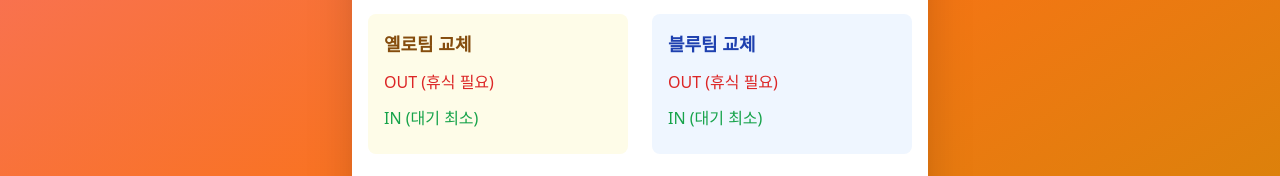
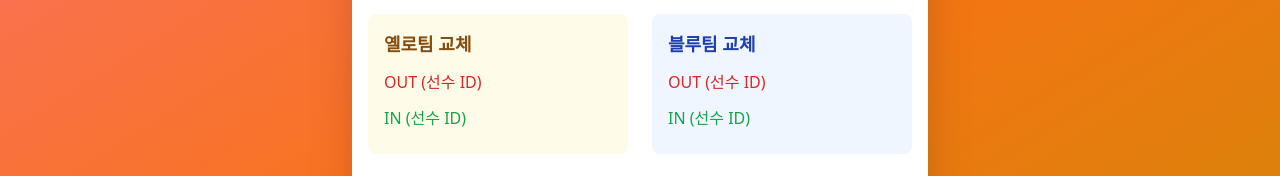
Before and after one commit to veritassky/FUTSAL_TEAM_MANAGER_FOR_DEBUGING, a React (Create React App) app: page / in a window 1280 px wide. Both pictures are taken after a click on the button "팀 교체". Shown: the part 306-482 px from the top of the page. Built offline with nearby package versions, Linux system fonts and the light colour scheme.

Commit message:
feat: 경기 시간 설정 기능 추가

```diff
--- a/src/futsalteammanagerdebug.tsx
+++ b/src/futsalteammanagerdebug.tsx
@@ -1,7 +1,7 @@
 import React, { useState, useEffect, useRef } from 'react';
 import { Users, Timer, Play, Pause, RotateCcw, Plus, Trash2, Bell, List } from 'lucide-react';
 
-// --- 상수 설정 (변경됨: GAME_DURATION_SEC 상수는 이제 상태로 관리됨) ---
+// --- 상수 설정 ---
 const KEEPER_ROTATION_SCHEDULE = [
   [1, 2],
   [3, 9],
@@ -13,13 +13,7 @@ const KEEPER_ROTATION_SCHEDULE = [
   [1, 4],
 ];
 
-// ✅ 기본 시간 설정 (7분 = 420초) - 코드를 깔끔하게 하기 위해 상수로 정의
 const DEFAULT_GAME_TIME_SEC = 7 * 60;
-
-// ❌ 기존 시간 상수들은 사용하지 않음 (이 값을 사용하는 로직은 gameDurationSeconds 상태로 대체됨)
-// const KEEPER_CHANGE_INTERVAL_SEC = 6;
-// const GAME_DURATION_SEC = 12;
-
 const ALARM_SOUND_URL = 'https://www.soundhelix.com/examples/mp3/SoundHelix-Song-1.mp3';
 
 
@@ -32,7 +26,6 @@ const FutsalTeamManagerDebug = () => {
   const [teams, setTeams] = useState({ teamA: [], teamB: [] });
   const [benchPlayers, setBenchPlayers] = useState({ teamA: [], teamB: [] });
 
-  // ✅ 새로운 상태: 한 쿼터의 시간 (초 단위)
   const [gameDurationSeconds, setGameDurationSeconds] = useState(DEFAULT_GAME_TIME_SEC);
 
   const [timerCount, setTimerCount] = useState(0);
@@ -58,7 +51,7 @@ const FutsalTeamManagerDebug = () => {
     }
   };
 
-  // --- 오디오, 타이머, 상태 업데이트 로직 ---
+  // --- 오디오, 타이머, 상태 업데이트 로직 (동일) ---
   const playAlarm = () => {
       try {stopAlarm();
           const audio = new Audio(ALARM_SOUND_URL);
@@ -93,16 +86,13 @@ const FutsalTeamManagerDebug = () => {
         const nextTotal = prev + 1;
         setDebugLog(`총 ${formatTime(nextTotal)} 진행중`);
 
-        // ✅ KEEPER_CHANGE_INTERVAL_SEC 대신 gameDurationSeconds 사용
         if (nextTotal % gameDurationSeconds === 0) {
           setIsTimerRunning(false);
           setIsKeeperChangeTime(true);
 
-          // ✅ GAME_DURATION_SEC 대신 gameDurationSeconds * 2 (전후반 총 시간) 사용
           if (nextTotal >= gameDurationSeconds * 2) {
             triggerNotification(`🔔 경기 ${currentGame} 종료! 최종 스코어 ${score.teamA}:${score.teamB}`);
           } else {
-            // ✅ KEEPER_CHANGE_INTERVAL_SEC 대신 gameDurationSeconds 사용
             triggerNotification(`🔔 ${gameDurationSeconds / 60}분 경과! 키퍼 교체 시간!`);
           }
         }
@@ -112,7 +102,7 @@ const FutsalTeamManagerDebug = () => {
     }, 1000);
 
     return () => clearTimeout(timer);
-  }, [timerCount, isTimerRunning, isKeeperChangeTime, totalGameTime, currentGame, score.teamA, score.teamB, gameDurationSeconds]); // ✅ 의존성 배열에 gameDurationSeconds 추가
+  }, [timerCount, isTimerRunning, isKeeperChangeTime, totalGameTime, currentGame, score.teamA, score.teamB, gameDurationSeconds]);
 
 
   const formatTime = (seconds) => {
@@ -128,7 +118,6 @@ const FutsalTeamManagerDebug = () => {
     }));
   };
 
-  // ... (선수 추가/삭제, 팀 밸런스 로직 동일) ...
   const addPlayer = () => {
     if (newPlayer.name.trim()) {
       const newId = Math.max(...players.map(p => p.id), 0) + 1;
@@ -146,30 +135,41 @@ const FutsalTeamManagerDebug = () => {
     setPlayers(players.filter(p => p.id !== id));
   };
 
+  // ✅ 1. generateBalancedTeams 함수 수정: ID 순으로 정렬하여 마킹 번호 고정
   const generateBalancedTeams = () => {
     if (players.length < 18) {
-      alert('18명 필요 (옐로9 + 블루9)');
+        alert('9명씩 18명이 필요합니다.');
         return;
     }
+
     const yellowPlayers = players.filter(p => p.team === 'yellow');
     const bluePlayers = players.filter(p => p.team === 'blue');
-    const sortByPlayTime = (list) => {
-      return [...list].sort((a, b) => {
-        const aTotal = (playerStats[a.id]?.fieldTime || 0) + (playerStats[a.id]?.keeperTime || 0);
-        const bTotal = (playerStats[b.id]?.fieldTime || 0) + (playerStats[b.id]?.keeperTime || 0);
-        return aTotal - bTotal;
-      });
-    };
-    const sortedYellow = sortByPlayTime(yellowPlayers);
-    const sortedBlue = sortByPlayTime(bluePlayers);
 
-    setTeams({ teamA: sortedYellow.slice(0, 6), teamB: sortedBlue.slice(0, 6) });
-    setBenchPlayers({ teamA: sortedYellow.slice(6, 9), teamB: sortedBlue.slice(6, 9) });
-    setCurrentView('teams');
+    // ID 순으로 정렬하여 입력 순서(마킹 번호)를 강제합니다.
+    const sortByInputOrder = (list) => {
+        return [...list].sort((a, b) => a.id - b.id);
     };
 
+    const sortedYellow = sortByInputOrder(yellowPlayers);
+    const sortedBlue = sortByInputOrder(bluePlayers);
+
+    // 정렬된 목록을 기준으로 필드(1~6번)와 벤치(7~9번)에 순서대로 할당합니다.
+    setTeams({
+        teamA: sortedYellow.slice(0, 6), // 옐로 필드 (마킹 번호 1~6)
+        teamB: sortedBlue.slice(0, 6)   // 블루 필드 (마킹 번호 1~6)
+    });
+    setBenchPlayers({
+        teamA: sortedYellow.slice(6, 9), // 옐로 벤치 (마킹 번호 7~9)
+        teamB: sortedBlue.slice(6, 9)   // 블루 벤치 (마킹 번호 7~9)
+    });
+
+    setCurrentView('teams');
+    setDebugLog('선수 ID 순서대로 팀 편성 완료 (1-6 필드, 7-9 벤치)');
+  };
+
+
   const startGame = () => {
-    if (currentGame > KEEPER_ROTATION_SCHEDULE.length) return;
+    // if (currentGame > KEEPER_ROTATION_SCHEDULE.length) return;
 
     setCurrentView('game');
     setTimerCount(0);
@@ -187,8 +187,8 @@ const FutsalTeamManagerDebug = () => {
     setDebugLog(`경기 ${currentGame} (순서표 ${scheduleGame}경기): 양팀 ${keepers[0]}→${keepers[1]}번 키퍼`);
 
     const newStats = { ...playerStats };
-    // ... (스탯 업데이트 로직 동일) ...
     [...teams.teamA, ...teams.teamB].forEach(player => {
+      // ✅ 플레이 타임 관련 로직 제거 (요청에 따라)
       newStats[player.id].totalGames += 1;
     });
     setPlayerStats(newStats);
@@ -197,10 +197,10 @@ const FutsalTeamManagerDebug = () => {
   const completeKeeperChange = () => {
     stopAlarm();
     const newStats = { ...playerStats };
-    // ✅ KEEPER_CHANGE_INTERVAL_SEC 대신 gameDurationSeconds 사용
     const intervalMin = gameDurationSeconds / 60;
 
-    const keeperA = teams.teamA[keeperRotation.teamA - 1];
+    // ✅ 플레이 타임 기록 로직 제거 (요청에 따라)
+    /* const keeperA = teams.teamA[keeperRotation.teamA - 1];
     const keeperB = teams.teamB[keeperRotation.teamB - 1];
 
     if (keeperA) newStats[keeperA.id].keeperTime += intervalMin;
@@ -212,14 +212,14 @@ const FutsalTeamManagerDebug = () => {
     teams.teamB.forEach((player, idx) => {
       if (idx + 1 !== keeperRotation.teamB) newStats[player.id].fieldTime += intervalMin;
     });
+    */
 
     setPlayerStats(newStats);
 
     const gameIndex = (currentGame - 1) % KEEPER_ROTATION_SCHEDULE.length;
     const keepers = KEEPER_ROTATION_SCHEDULE[gameIndex];
 
-    // ✅ GAME_DURATION_SEC 대신 gameDurationSeconds * 2 사용
-    if (totalGameTime < gameDurationSeconds * 2) { // 2쿼터 총 시간을 체크
+    if (totalGameTime < gameDurationSeconds * 2) {
       setKeeperRotation({ teamA: keepers[1], teamB: keepers[1] });
       setCurrentHalf(2);
       setIsKeeperChangeTime(false);
@@ -235,34 +235,22 @@ const FutsalTeamManagerDebug = () => {
     setIsTimerRunning(false);
     setIsKeeperChangeTime(false);
 
-    const newStats = { ...playerStats };
-    // ✅ KEEPER_CHANGE_INTERVAL_SEC 대신 gameDurationSeconds 사용
+    // ✅ 플레이 타임 기록 로직 제거 (요청에 따라)
+    /* const newStats = { ...playerStats };
     const intervalSec = gameDurationSeconds;
     const remaining = timerCount % intervalSec;
 
     if (remaining > 0) {
-      const remainingMin = remaining / 60;
-      const keeperA = teams.teamA[keeperRotation.teamA - 1];
-      const keeperB = teams.teamB[keeperRotation.teamB - 1];
-
-      if (keeperA) newStats[keeperA.id].keeperTime += remainingMin;
-      if (keeperB) newStats[keeperB.id].keeperTime += remainingMin;
-
-      teams.teamA.forEach((p, idx) => {
-        if (idx + 1 !== keeperRotation.teamA) newStats[p.id].fieldTime += remainingMin;
-      });
-      teams.teamB.forEach((p, idx) => {
-        if (idx + 1 !== keeperRotation.teamB) newStats[p.id].fieldTime += remainingMin;
-      });
+      // ... (남은 시간 기록 로직 제거) ...
     }
-
     setPlayerStats(newStats);
+    */
 
     setGameHistory(prev => [...prev, {
         game: currentGame,
         scoreA: score.teamA,
         scoreB: score.teamB,
-        winner: score.teamA > score.teamB ? '옐로 승' : score.teamB > score.teamA ? '무승부' : '블루 승' // ✅ 수정: score.teamB > score.teamA ? '블루 승' : '무승부'
+        winner: score.teamA > score.teamB ? '옐로 승' : score.teamB > score.teamA ? '블루 승' : '무승부'
     }]);
 
     const finalLog = `경기 ${currentGame} 종료! 최종 스코어: ${score.teamA} 대 ${score.teamB}`;
@@ -275,41 +263,67 @@ const FutsalTeamManagerDebug = () => {
     }
   };
 
+
+  // ✅ 2. suggestSubstitutions 함수 수정: 선수 ID 기반 고정 로테이션 적용
   const suggestSubstitutions = () => {
-    const getWithTime = (list) => {
-      return list.map(p => ({
-        ...p,
-        totalTime: (playerStats[p.id]?.fieldTime || 0) + (playerStats[p.id]?.keeperTime || 0)
-      }));
-    };
+      // 3경기 순환 로테이션 규칙을 선수 ID(번호) 기준으로 정의
+      const rotationCount = (currentGame - 1) % 3; // 1경기 후: 0, 2경기 후: 1, 3경기 후: 2
 
-    const teamATime = getWithTime(teams.teamA).sort((a, b) => b.totalTime - a.totalTime);
-    const teamBTime = getWithTime(teams.teamB).sort((a, b) => b.totalTime - a.totalTime);
-    const benchATime = getWithTime(benchPlayers.teamA).sort((a, b) => a.totalTime - b.totalTime);
-    const benchBTime = getWithTime(benchPlayers.teamB).sort((a, b) => a.totalTime - b.totalTime);
+      let outIDs = []; // 필드에서 나갈 선수 번호 (ID)
+      let inIDs = [];  // 벤치에서 들어올 선수 번호 (ID)
 
+      if (rotationCount === 0) {
+          // 1경기 후: 7, 8, 9 IN, 2, 5, 6 OUT
+          outIDs = [2, 5, 6];
+          inIDs = [7, 8, 9];
+      } else if (rotationCount === 1) {
+          // 2경기 후: 2, 5, 6 IN, 1, 3, 4 OUT
+          outIDs = [1, 3, 4];
+          inIDs = [2, 5, 6];
+      } else if (rotationCount === 2) {
+          // 3경기 후: 1, 3, 4 IN, 7, 8, 9 OUT
+          outIDs = [7, 8, 9];
+          inIDs = [1, 3, 4];
+      }
+
+      // 선수 ID를 기반으로 현재 팀A/팀B 목록에서 대상을 찾습니다.
+      const teamAOut = teams.teamA.filter(p => outIDs.includes(p.id));
+      const teamBOut = teams.teamB.filter(p => outIDs.includes(p.id));
+
+      const teamAIn = benchPlayers.teamA.filter(p => inIDs.includes(p.id));
+      const teamBIn = benchPlayers.teamB.filter(p => inIDs.includes(p.id));
+
+      // totalTime 속성은 이제 사용하지 않으므로 포함하지 않습니다.
       return {
-      teamA: { out: teamATime.slice(0, 3), in: benchATime.slice(0, 3) },
-      teamB: { out: teamBTime.slice(0, 3), in: benchBTime.slice(0, 3) }
+          teamA: { out: teamAOut, in: teamAIn },
+          teamB: { out: teamBOut, in: teamBIn }
       };
   };
 
+
+  // ✅ 3. applySubstitutions 함수 수정: ID 기반 필터링 사용
   const applySubstitutions = () => {
     const subs = suggestSubstitutions();
 
+    // Team A (필드) 업데이트: OUT 선수를 제외하고, IN 선수를 추가
     const newTeamA = [
-      ...teams.teamA.filter(p => !subs.teamA.out.some(out => out.id === p.id)),
+        ...teams.teamA.filter(p => !subs.teamA.out.some(outP => outP.id === p.id)),
         ...subs.teamA.in
     ];
+
+    // Team B (필드) 업데이트: OUT 선수를 제외하고, IN 선수를 추가
     const newTeamB = [
-      ...teams.teamB.filter(p => !subs.teamB.out.some(out => out.id === p.id)),
+        ...teams.teamB.filter(p => !subs.teamB.out.some(outP => outP.id === p.id)),
         ...subs.teamB.in
     ];
 
+    // Bench A (벤치) 업데이트: IN 선수를 제외하고, OUT 선수를 추가
     const newBenchA = [
         ...benchPlayers.teamA.filter(p => !subs.teamA.in.some(inP => inP.id === p.id)),
         ...subs.teamA.out
     ];
+
+    // Bench B (벤치) 업데이트: IN 선수를 제외하고, OUT 선수를 추가
     const newBenchB = [
         ...benchPlayers.teamB.filter(p => !subs.teamB.in.some(inP => inP.id === p.id)),
         ...subs.teamB.out
@@ -341,7 +355,7 @@ const FutsalTeamManagerDebug = () => {
   };
 
 
-  // --- 렌더링 ---
+  // --- 렌더링 (동일) ---
   return (
     <div className="min-h-screen bg-gradient-to-br from-red-400 via-orange-500 to-yellow-600 p-2">
       <div className="max-w-xl mx-auto">
@@ -377,7 +391,7 @@ const FutsalTeamManagerDebug = () => {
               <div>
                 <h2 className="text-2xl font-bold mb-6">선수 관리</h2>
 
-                {/* ✅ 시간 설정 입력 필드 추가 (쿼터 설정 기능) */}
+                {/* 시간 설정 입력 필드 */}
                 <div className="bg-gray-50 p-4 rounded-lg mb-6 border border-orange-300">
                     <label
                         htmlFor="gameDurationInput"
@@ -389,12 +403,10 @@ const FutsalTeamManagerDebug = () => {
                         id="gameDurationInput"
                         type="number"
                         min="1"
-                        // 초 -> 분으로 변환하여 표시
                         value={gameDurationSeconds / 60}
                         onChange={(e) => {
                             const minutes = parseInt(e.target.value, 10);
                             if (minutes > 0) {
-                                // 분 -> 초로 변환하여 저장
                                 setGameDurationSeconds(minutes * 60);
                             }
                         }}
@@ -404,7 +416,7 @@ const FutsalTeamManagerDebug = () => {
                     <p className="text-xs text-gray-500 mt-2">※ 쿼터 시간은 키퍼 교체 주기와 동일합니다.</p>
                 </div>
 
-                {/* 선수 추가 섹션 (동일) */}
+                {/* 선수 추가 섹션 */}
                 <div className="bg-gray-50 p-3 rounded-lg mb-6">
                   <div className="flex gap-3">
                     <input
@@ -440,7 +452,7 @@ const FutsalTeamManagerDebug = () => {
                   </div>
                 </div>
 
-                {/* 선수별 누적 기록 (동일) */}
+                {/* 선수별 누적 기록 */}
                 <div className="grid gap-3 mb-6">
                   <h3 className="text-xl font-bold mb-3">선수별 누적 기록</h3>
                   {players.map(player => (
@@ -453,7 +465,8 @@ const FutsalTeamManagerDebug = () => {
                         </span>
                         <span className="font-medium">{player.name}</span>
                         <span className="text-sm text-gray-500">
-                          (총: {((playerStats[player.id]?.fieldTime || 0) + (playerStats[player.id]?.keeperTime || 0)).toFixed(1)}분)
+                          {/* ✅ 플레이 타임 기록 제거에 따라 표시 로직도 제거 */}
+                          (ID: {player.id})
                         </span>
                       </div>
                       <button onClick={() => deletePlayer(player.id)} className="text-red-600">
@@ -463,7 +476,7 @@ const FutsalTeamManagerDebug = () => {
                   ))}
                 </div>
 
-                {/* 하단 버튼: 팀 구성 및 초기화 (동일) */}
+                {/* 하단 버튼: 팀 구성 및 초기화 */}
                 <div className="flex justify-between gap-4">
                   <button
                     onClick={generateBalancedTeams}
@@ -482,7 +495,7 @@ const FutsalTeamManagerDebug = () => {
               </div>
             )}
 
-            {/* 경기 기록 뷰 (동일) */}
+            {/* 경기 기록 뷰 */}
             {currentView === 'history' && (
                 <div>
                     <h2 className="text-2xl font-bold mb-6 flex items-center gap-2">
@@ -495,7 +508,6 @@ const FutsalTeamManagerDebug = () => {
                             <div className="font-bold text-center">경기 #</div>
                             <div className="font-bold col-span-2 text-center">스코어</div>
                             <div className="font-bold text-center">승패</div>
-                            {/* <div className="font-bold text-center"></div> // 기존 코드가 grid-cols-4에 맞추기 위해 제거 */}
                             {gameHistory.map((h, idx) => (
                                 <React.Fragment key={idx}>
                                     <div className="p-2 text-center">{h.game}</div>
@@ -503,7 +515,6 @@ const FutsalTeamManagerDebug = () => {
                                         <span className="text-yellow-600">{h.scoreA}</span> : <span className="text-blue-600">{h.scoreB}</span>
                                     </div>
                                     <div className={`p-2 font-medium text-center ${h.winner.includes('승') ? 'text-green-600' : 'text-gray-500'}`}>{h.winner}</div>
-                                    {/* <div className="p-2 text-center text-xs text-gray-400">{idx < 8 ? '정규' : '연장'}</div> */}
                                 </React.Fragment>
                             ))}
                         </div>
@@ -519,20 +530,20 @@ const FutsalTeamManagerDebug = () => {
                 </div>
             )}
 
-            {/* 팀 편성 뷰 (동일) */}
+            {/* 팀 편성 뷰 */}
             {currentView === 'teams' && teams.teamA.length > 0 && (
               <div>
                 <h2 className="text-2xl font-bold mb-6">팀 구성</h2>
                 <div className="grid grid-cols-1 md:grid-cols-2 gap-4 mb-6">
                   <div className="bg-yellow-50 p-6 rounded-lg border-2 border-yellow-400">
                     <h3 className="text-xl font-bold text-yellow-800 mb-4">옐로팀 (Team A)</h3>
-                    {teams.teamA.map((p, idx) => (<div key={p.id} className="p-2 bg-white rounded mb-2">#{idx + 1}. {p.name}</div>))}
-                    {benchPlayers.teamA.length > 0 && (<div className="mt-4"><div className="font-medium mb-2">벤치</div>{benchPlayers.teamA.map(p => (<div key={p.id} className="p-1 bg-gray-100 rounded text-sm mb-1">{p.name}</div>))}</div>)}
+                    {teams.teamA.map((p, idx) => (<div key={p.id} className="p-2 bg-white rounded mb-2">#{idx + 1}. {p.name} (ID:{p.id})</div>))}
+                    {benchPlayers.teamA.length > 0 && (<div className="mt-4"><div className="font-medium mb-2">벤치</div>{benchPlayers.teamA.map((p, idx) => (<div key={p.id} className="p-1 bg-gray-100 rounded text-sm mb-1">#{idx + 7}. {p.name} (ID:{p.id})</div>))}</div>)}
                   </div>
                   <div className="bg-blue-50 p-6 rounded-lg border-2 border-blue-400">
                     <h3 className="text-xl font-bold text-blue-800 mb-4">블루팀 (Team B)</h3>
-                    {teams.teamB.map((p, idx) => (<div key={p.id} className="p-2 bg-white rounded mb-2">#{idx + 1}. {p.name}</div>))}
-                    {benchPlayers.teamB.length > 0 && (<div className="mt-4"><div className="font-medium mb-2">벤치</div>{benchPlayers.teamB.map(p => (<div key={p.id} className="p-1 bg-gray-100 rounded text-sm mb-1">{p.name}</div>))}</div>)}
+                    {teams.teamB.map((p, idx) => (<div key={p.id} className="p-2 bg-white rounded mb-2">#{idx + 1}. {p.name} (ID:{p.id})</div>))}
+                    {benchPlayers.teamB.length > 0 && (<div className="mt-4"><div className="font-medium mb-2">벤치</div>{benchPlayers.teamB.map((p, idx) => (<div key={p.id} className="p-1 bg-gray-100 rounded text-sm mb-1">#{idx + 7}. {p.name} (ID:{p.id})</div>))}</div>)}
                   </div>
                 </div>
                 <div className="text-center">
@@ -552,7 +563,7 @@ const FutsalTeamManagerDebug = () => {
               </div>
             )}
 
-            {/* 경기 진행 뷰 (동일) */}
+            {/* 경기 진행 뷰 */}
             {currentView === 'game' && (
               <div>
                 <h2 className="text-2xl font-bold mb-6 text-center">경기 {currentGame}</h2>
@@ -561,11 +572,10 @@ const FutsalTeamManagerDebug = () => {
                   <div className="text-4xl font-bold mb-2">{formatTime(timerCount)}</div>
                   <div className="text-lg text-gray-600">
                     {currentHalf === 1 ? '전반' : '후반'}
-                    {/* ✅ GAME_DURATION_SEC 대신 gameDurationSeconds * 2 사용 */}
                     (총 {formatTime(totalGameTime)} / {formatTime(gameDurationSeconds * 2)})
                   </div>
 
-                  {/* 스코어 보드 (동일) */}
+                  {/* 스코어 보드 */}
                   <div className="flex justify-center items-center gap-6 my-4">
                     <div className="flex flex-col items-center">
                       <h3 className="text-xl font-bold text-yellow-800 mb-2">옐로</h3>
@@ -599,7 +609,6 @@ const FutsalTeamManagerDebug = () => {
                         onClick={completeKeeperChange}
                         className="px-6 py-3 bg-green-500 text-white rounded-lg font-bold"
                       >
-                        {/* ✅ GAME_DURATION_SEC 대신 gameDurationSeconds * 2 사용 */}
                         {totalGameTime >= gameDurationSeconds * 2 ? '경기 종료 확정' : '교체 완료 및 후반 시작'}
                       </button>
                     </div>
@@ -637,7 +646,7 @@ const FutsalTeamManagerDebug = () => {
               </div>
             )}
 
-            {/* 팀 교체 뷰 (동일) */}
+            {/* 팀 교체 뷰 */}
             {currentView === 'rotation' && (
               <div>
                 <h2 className="text-2xl font-bold mb-6">팀 교체 관리</h2>
@@ -655,13 +664,13 @@ const FutsalTeamManagerDebug = () => {
                     <div className="grid md:grid-cols-2 gap-6 mb-6">
                       <div className="bg-yellow-50 p-4 rounded-lg">
                         <h3 className="text-lg font-bold text-yellow-800 mb-3">옐로팀 교체</h3>
-                          <div className="mb-3"><div className="font-medium text-red-600 mb-2">OUT (휴식 필요)</div>{subs.teamA.out.map(p => (<div key={p.id} className="p-2 bg-red-100 rounded mb-1">{p.name} ({p.totalTime.toFixed(1)}분)</div>))}</div>
-                          <div><div className="font-medium text-green-600 mb-2">IN (대기 최소)</div>{subs.teamA.in.map(p => (<div key={p.id} className="p-2 bg-green-100 rounded mb-1">{p.name} ({p.totalTime.toFixed(1)}분)</div>))}</div>
+                          <div className="mb-3"><div className="font-medium text-red-600 mb-2">OUT (선수 ID)</div>{subs.teamA.out.map(p => (<div key={p.id} className="p-2 bg-red-100 rounded mb-1">{p.name} (ID: {p.id})</div>))}</div>
+                          <div><div className="font-medium text-green-600 mb-2">IN (선수 ID)</div>{subs.teamA.in.map(p => (<div key={p.id} className="p-2 bg-green-100 rounded mb-1">{p.name} (ID: {p.id})</div>))}</div>
                       </div>
                       <div className="bg-blue-50 p-4 rounded-lg">
                         <h3 className="text-lg font-bold text-blue-800 mb-3">블루팀 교체</h3>
-                        <div className="mb-3"><div className="font-medium text-red-600 mb-2">OUT (휴식 필요)</div>{subs.teamB.out.map(p => (<div key={p.id} className="p-2 bg-red-100 rounded mb-1">{p.name} ({p.totalTime.toFixed(1)}분)</div>))}</div>
-                        <div><div className="font-medium text-green-600 mb-2">IN (대기 최소)</div>{subs.teamB.in.map(p => (<div key={p.id} className="p-2 bg-green-100 rounded mb-1">{p.name} ({p.totalTime.toFixed(1)}분)</div>))}</div>
+                        <div className="mb-3"><div className="font-medium text-red-600 mb-2">OUT (선수 ID)</div>{subs.teamB.out.map(p => (<div key={p.id} className="p-2 bg-red-100 rounded mb-1">{p.name} (ID: {p.id})</div>))}</div>
+                        <div><div className="font-medium text-green-600 mb-2">IN (선수 ID)</div>{subs.teamB.in.map(p => (<div key={p.id} className="p-2 bg-green-100 rounded mb-1">{p.name} (ID: {p.id})</div>))}</div>
                       </div>
                     </div>
                   );
```
Lines whose indentation alone changed are shown as unchanged.
